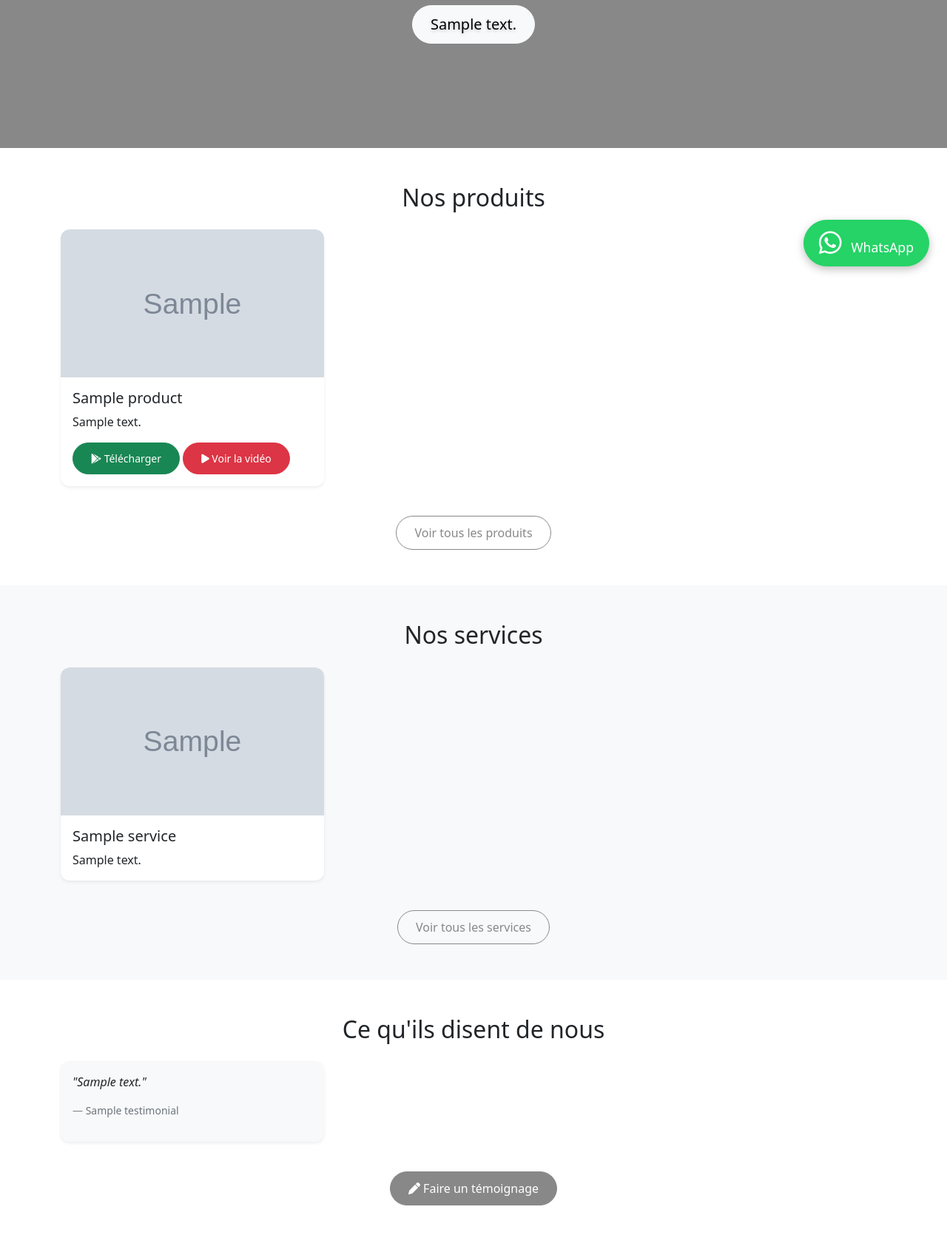
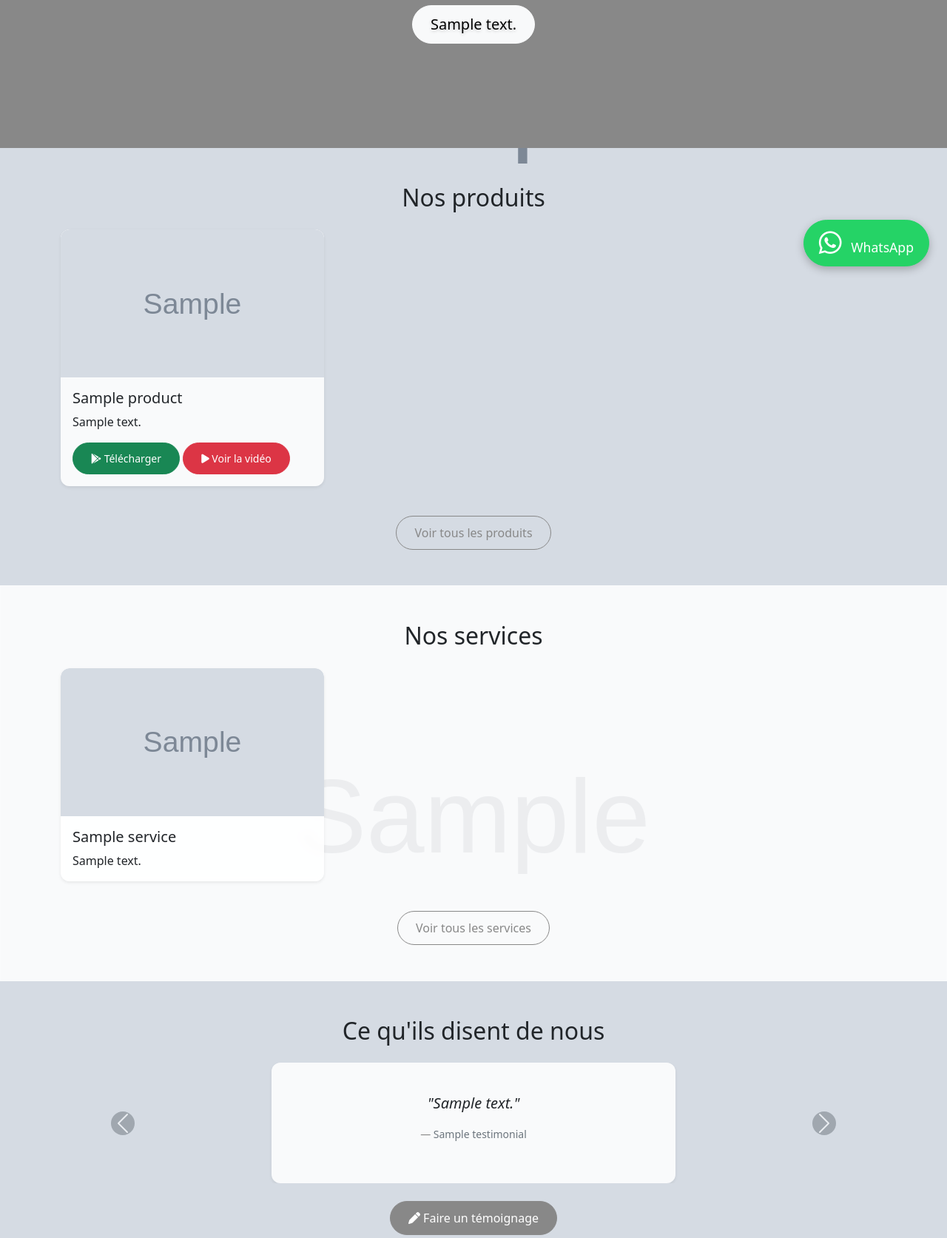
Before and after one commit to gs-digital-solution/vitrine, a Django app: page / in a window 1280 px wide. Shown: the part 336-2009 px from the top of the page at 74% size. Run offline with Django 5.2, Linux system fonts and the light colour scheme; tables that the repository leaves empty hold one stand-in row (values such as "Sample post"); grey boxes marked "Sample" are stand-in pictures; some libraries are stand-ins or nearby versions.

Commit message:
Ajout fond dynamique (couleur/image) et personnalisation de la page de connexion admin

```diff
--- a/core/admin.py
+++ b/core/admin.py
@@ -123,12 +123,18 @@ class SiteConfigAdmin(admin.ModelAdmin):
         ('Coordonnées', {
             'fields': ('company_name', 'address', 'phone', 'email')
         }),
+        ('Fond du site (couleur ou image)', {
+            'fields': ('background_color', 'background_image', 'background_repeat', 'background_size',
+                       'background_position'),
+            'classes': ('collapse',)  # Optionnel : rend la section repliable
+        }),
         ('Réseaux sociaux', {
             'fields': ('facebook_url', 'linkedin_url', 'instagram_url', 'youtube_url', 'tiktok_url', 'telegram_url')
         }),
         ('Design / Thèmes', {
             'fields': ('theme_choice',)
         }),
+
         ('Footer', {
             'fields': ('footer_copyright',)
         }),
--- a/core/models.py
+++ b/core/models.py
@@ -152,6 +152,58 @@ class SiteConfig(models.Model):
         default='classic',
         verbose_name="Thème du site"
     )
+    # pour changer la couleur ou image de fond
+    background_color = ColorField(
+        default='#ffffff',
+        verbose_name="Couleur de fond du site",
+        blank=True,
+        null=True,
+        help_text="Laisser vide pour utiliser l'image de fond"
+    )
+    background_image = models.ImageField(
+        upload_to='backgrounds/',
+        blank=True,
+        null=True,
+        verbose_name="Image de fond du site",
+        help_text="Sera utilisée si la couleur de fond est vide"
+    )
+    background_repeat = models.CharField(
+        max_length=20,
+        choices=[
+            ('no-repeat', 'No-repeat'),
+            ('repeat', 'Repeat'),
+            ('repeat-x', 'Répéter horizontalement'),
+            ('repeat-y', 'Répéter verticalement'),
+        ],
+        default='no-repeat',
+        verbose_name="Répétition de l'image"
+    )
+    background_size = models.CharField(
+        max_length=20,
+        choices=[
+            ('cover', 'Couvrir (Cover)'),
+            ('contain', 'Contenir (Contain)'),
+            ('auto', 'Auto'),
+        ],
+        default='cover',
+        verbose_name="Taille de l'image de fond"
+    )
+    background_position = models.CharField(
+        max_length=30,
+        choices=[
+            ('center center', 'Centré'),
+            ('top center', 'En haut centré'),
+            ('bottom center', 'En bas centré'),
+            ('left center', 'Gauche centré'),
+            ('right center', 'Droite centré'),
+            ('top left', 'Haut gauche'),
+            ('top right', 'Haut droite'),
+            ('bottom left', 'Bas gauche'),
+            ('bottom right', 'Bas droite'),
+        ],
+        default='center center',
+        verbose_name="Position de l'image de fond"
+    )
     class Meta:
         verbose_name = "Configuration du site"
         verbose_name_plural = "Configuration du site"
--- a/templates/core/base.html
+++ b/templates/core/base.html
@@ -24,6 +24,49 @@
         .hero-section { background: linear-gradient(135deg, var(--primary-color) 0%, var(--secondary-color) 100%) !important; }
         .blockquote-footer::before { color: var(--primary-color) !important; }
     </style>
+
+<style>
+    :root {
+        --primary-color: {{ site_config.primary_color|default:'#0d6efd' }};
+        --secondary-color: {{ site_config.secondary_color|default:'#0a58ca' }};
+        --bg-color: {{ site_config.background_color|default:'#ffffff' }};
+    }
+
+    body {
+        background-color: var(--bg-color) !important;
+        {% if site_config.background_image %}
+        background-image: url('{{ site_config.background_image.url }}') !important;
+        background-repeat: {{ site_config.background_repeat|default:'no-repeat' }} !important;
+        background-size: {{ site_config.background_size|default:'cover' }} !important;
+        background-position: {{ site_config.background_position|default:'center center' }} !important;
+        background-attachment: fixed !important;
+        {% endif %}
+        min-height: 100vh;
+    }
+
+    /* Rendre les sections TRANSPARENTES pour voir le fond */
+    .hero-section,
+    .products-section,
+    .services-section,
+    .testimonials-section,
+    .contact-section {
+        background-color: transparent !important;
+        backdrop-filter: none !important;
+    }
+
+    /* Les cartes restent lisibles avec un fond semi-transparent */
+    .card,
+    .bg-light {
+        background-color: rgba(255, 255, 255, 0.85) !important;
+        backdrop-filter: blur(4px);
+        border: 1px solid rgba(255,255,255,0.2);
+    }
+
+    /* Le footer garde son fond sombre pour contraster */
+    footer.bg-dark {
+        background-color: #212529 !important;
+    }
+</style>
     <!-- Font Awesome 6 (icônes) -->
     <link rel="stylesheet" href="https://cdnjs.cloudflare.com/ajax/libs/font-awesome/6.5.0/css/all.min.css" />
 
--- a/templates/core/home.html
+++ b/templates/core/home.html
@@ -90,26 +90,44 @@
 {% endif %}
 
 <!-- ========================================== -->
-<!-- TÉMOIGNAGES                                -->
+<!-- TÉMOIGNAGES (Carrousel)                    -->
 <!-- ========================================== -->
-
 {% if testimonials %}
 <section class="testimonials-section py-5">
     <div class="container">
         <h2 class="text-center mb-4">Ce qu'ils disent de nous</h2>
-        <div class="row">
-            {% for testimonial in testimonials %}
-            <div class="col-md-4 mb-4">
-                <div class="card h-100 shadow-sm border-0 bg-light">
-                    <div class="card-body">
-                        <p class="card-text fst-italic">"{{ testimonial.message }}"</p>
-                        <footer class="blockquote-footer">{{ testimonial.name }}</footer>
+
+        <!-- Carrousel Bootstrap -->
+        <div id="testimonialCarousel" class="carousel slide" data-bs-ride="carousel">
+            <div class="carousel-inner">
+                {% for testimonial in testimonials %}
+                <div class="carousel-item {% if forloop.first %}active{% endif %}">
+                    <div class="row justify-content-center">
+                        <div class="col-md-8 col-lg-6">
+                            <div class="card border-0 shadow-sm bg-light text-center p-4 mx-auto">
+                                <div class="card-body">
+                                    <p class="card-text fst-italic fs-5">"{{ testimonial.message }}"</p>
+                                    <footer class="blockquote-footer mt-3">{{ testimonial.name }}</footer>
+                                </div>
+                            </div>
+                        </div>
                     </div>
                 </div>
+                {% endfor %}
             </div>
-            {% endfor %}
+
+            <!-- Contrôles du carrousel -->
+            <button class="carousel-control-prev" type="button" data-bs-target="#testimonialCarousel" data-bs-slide="prev">
+                <span class="carousel-control-prev-icon bg-secondary rounded-circle p-3" aria-hidden="true"></span>
+                <span class="visually-hidden">Précédent</span>
+            </button>
+            <button class="carousel-control-next" type="button" data-bs-target="#testimonialCarousel" data-bs-slide="next">
+                <span class="carousel-control-next-icon bg-secondary rounded-circle p-3" aria-hidden="true"></span>
+                <span class="visually-hidden">Suivant</span>
+            </button>
         </div>
-        <div class="text-center mt-3">
+
+        <div class="text-center mt-4">
             <a href="{% url 'testimonial_add' %}" class="btn btn-primary">
                 <i class="fas fa-pen"></i> Faire un témoignage
             </a>
```
Also changed, not shown: templates/admin/login.html (added, +72 -0 lines), core/migrations/0007_siteconfig_background_color_and_more.py (added), 1 other file.
